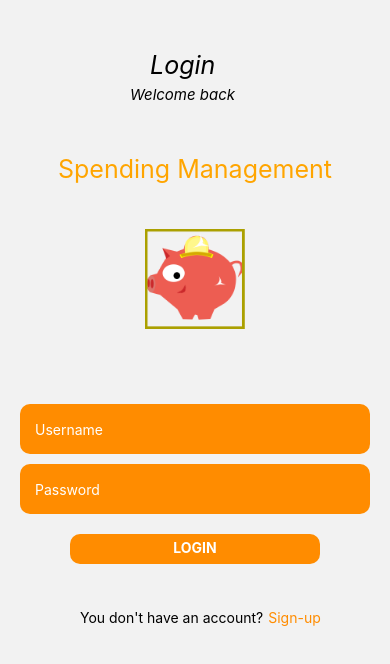
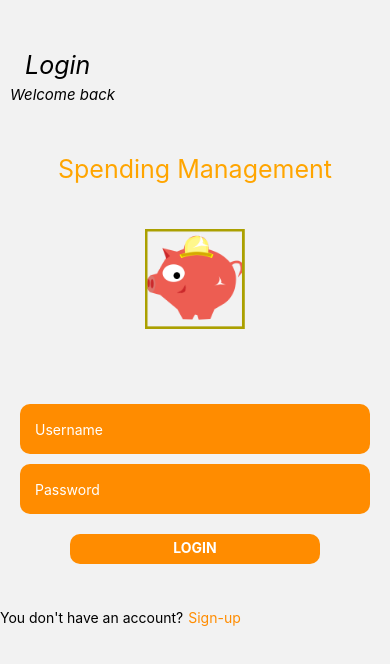
Before and after one commit to linhvo1610/Budget_Management, a React Native app in the folder BudgetManagement/: screen /Login in a window 390 px wide. Shown: the top 664 px of the page. Built offline with nearby package versions, Linux system fonts and the light colour scheme.

Commit message:
Revert "codegiaodien"

```diff
--- a/BudgetManagement/Compoment/Login.js
+++ b/BudgetManagement/Compoment/Login.js
@@ -62,8 +62,8 @@ const Login = (props) => {
     return (
         <View style={{ flex: 1 }}>
             <View>
-                <Text style={{ marginTop: 50, marginLeft: 25, fontSize: 25, fontStyle: 'italic', marginLeft:150}}>Login</Text>
-                <Text style={{ marginTop: 5, marginLeft: 10, fontSize: 15, fontStyle: 'italic', marginLeft:130}}>Welcome back</Text>
+                <Text style={{ marginTop: 50, marginLeft: 25, fontSize: 25, fontStyle: 'italic', }}>Login</Text>
+                <Text style={{ marginTop: 5, marginLeft: 10, fontSize: 15, fontStyle: 'italic', }}>Welcome back</Text>
             </View>
 
             <View style={{ marginTop: 50, alignItems: 'center', }}>
@@ -98,10 +98,11 @@ const Login = (props) => {
 
                 <TouchableHighlight style={{ marginTop: 20, marginBottom: 10, width: '100%' }}>
                     <View style={{alignContent:'center',textAlign: 'center', fontWeight: 'bold',flexDirection:'row'}} >
-                        <Text style={{marginRight:5,marginLeft:80}}>You don't have an account?</Text>
+                        <Text style={{marginRight:5}}>You don't have an account?</Text>
                         <Text style={{ color: '#ff8c00' }} onPress={() => props.navigation.navigate("Res")} >Sign-up</Text>
 
                     </View>
+
                 </TouchableHighlight>
 
             </View>
```
Also changed, not shown: 1 other file (tests, documents, lock files or other folders).
